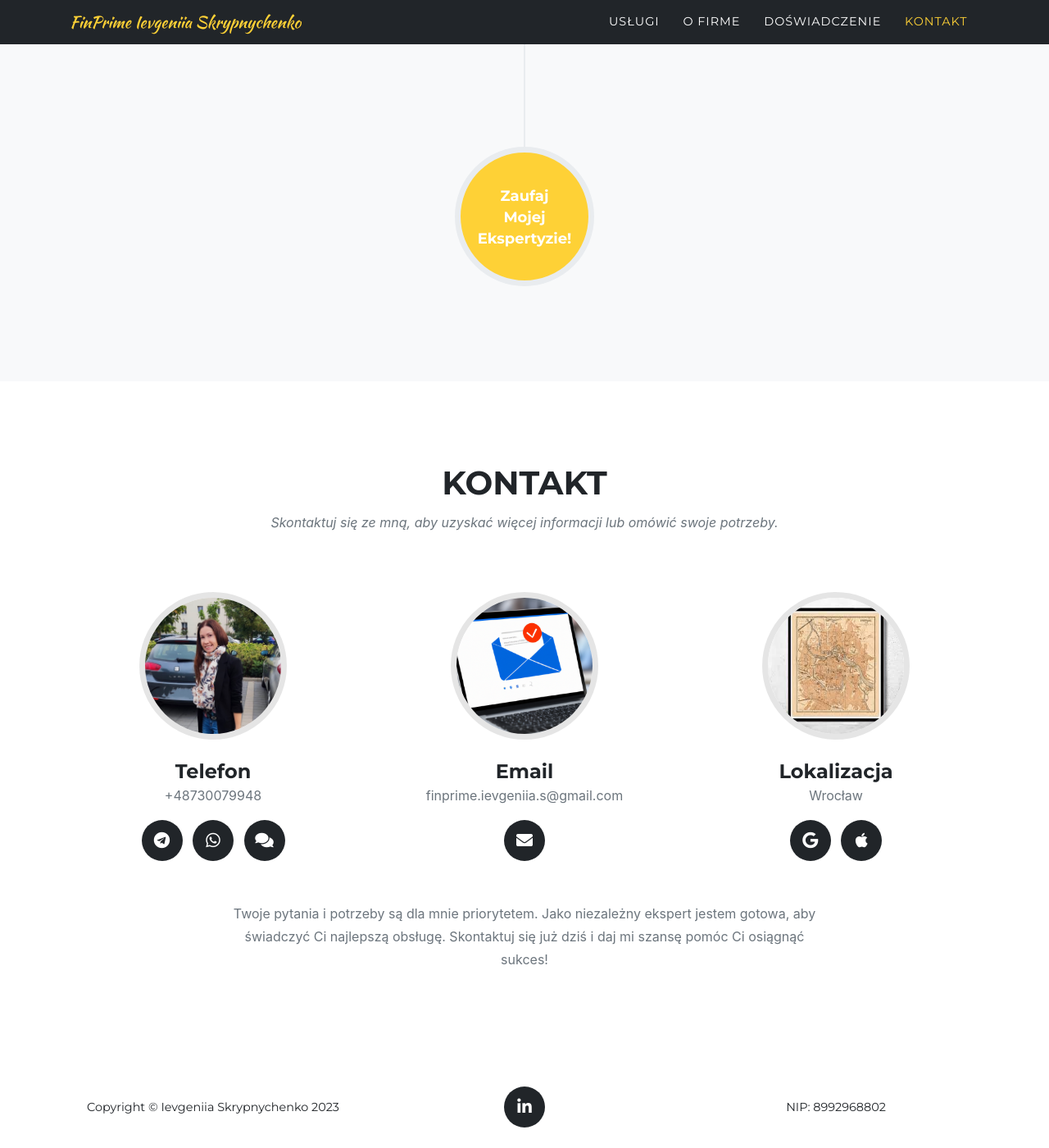
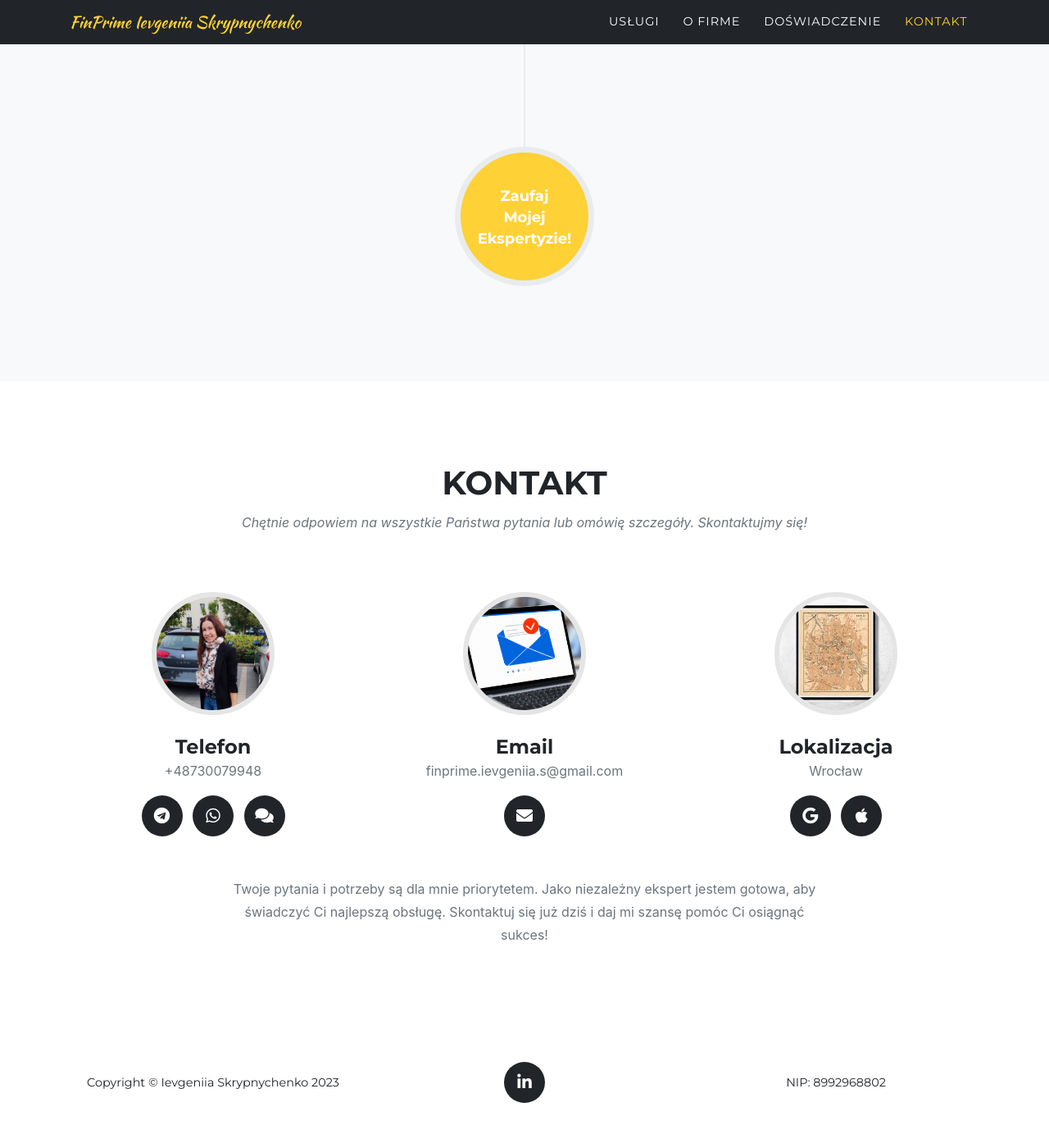
Before and after one commit to scripnichenko/finprime, a Jekyll site: the page built from index.md, in a window 1280 px wide and 1400 px high, scrolled down 4092 px. Shown: the whole window at 82% size. Built offline with Jekyll 4.4.1, drawn with Linux system fonts in a browser that asks for light colours; some web fonts are replaced; after the commit the page ends 5462 px from its top, so only the background shows below that.

Commit message:
rephrased

```diff
--- a/_data/sitetext.yml
+++ b/_data/sitetext.yml
@@ -71,7 +71,7 @@ en: &DEFAULT_EN
   # // Refactor into Contacts
   team:
     title: "Kontakt"
-    text: "Skontaktuj się ze mną, aby uzyskać więcej informacji lub omówić swoje potrzeby."
+    text: "Chętnie odpowiem na wszystkie Państwa pytania lub omówię szczegóły. Skontaktujmy się!"
     subtext: "Twoje pytania i potrzeby są dla mnie priorytetem. Jako niezależny ekspert jestem gotowa, aby świadczyć Ci najlepszą obsługę. Skontaktuj się już dziś i daj mi szansę pomóc Ci osiągnąć sukces!"
     section: team
     people:
--- a/_sass/layout/_team.scss
+++ b/_sass/layout/_team.scss
@@ -3,9 +3,9 @@
   margin-bottom: 50px;
   text-align: center;
   img {
-    width: 180px;
-    height: 180px;
-    border: 7px solid fade-out($black, 0.9);
+    width: 150px;
+    height: 150px;
+    border: 6px solid fade-out($black, 0.9);
   }
   h4 {
     margin-top: 25px;
```
